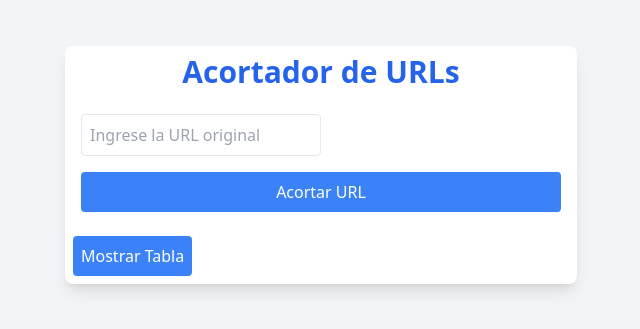
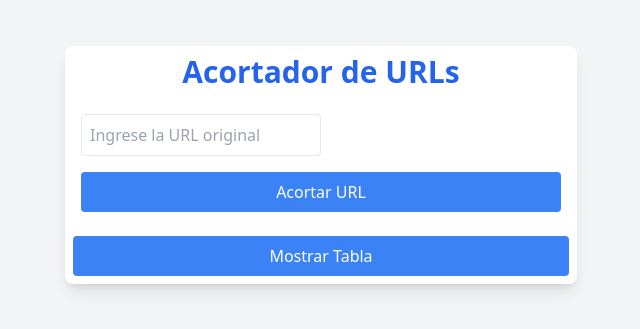
Before and after one commit to arcav/nextjs-supabase-urlShortener, a Next.js app: page / in a window 1280 px wide. Shown: the part 235-564 px from the top of the page, without its empty margins (319-959 px from the left). Built offline with nearby package versions, Linux system fonts and the light colour scheme; no server answers; the database is empty.

Commit message:
style:place button of short url to center for lg screen

```diff
--- a/src/app/page.tsx
+++ b/src/app/page.tsx
@@ -42,7 +42,7 @@ export default function Home() {
 
     return (
         <div className='w-full h-screen bg-gray-100 flex flex-col justify-center items-center p-2'>
-            <div className='w-full max-w-4xl md:max-w-lg sm:max-w-sm bg-white rounded-lg shadow-lg p-2 sm:p-2'>
+            <div className='w-full max-w-4xl md:max-w-lg sm:max-w-sm bg-white rounded-lg shadow-lg p-2 sm:p-2 flex flex-col place-content-center'>
                 <h1 className='text-xl sm:text-2xl md:text-3xl font-bold text-blue-600 mb-4 text-center'>
                     Acortador de URLs
                 </h1>
```
